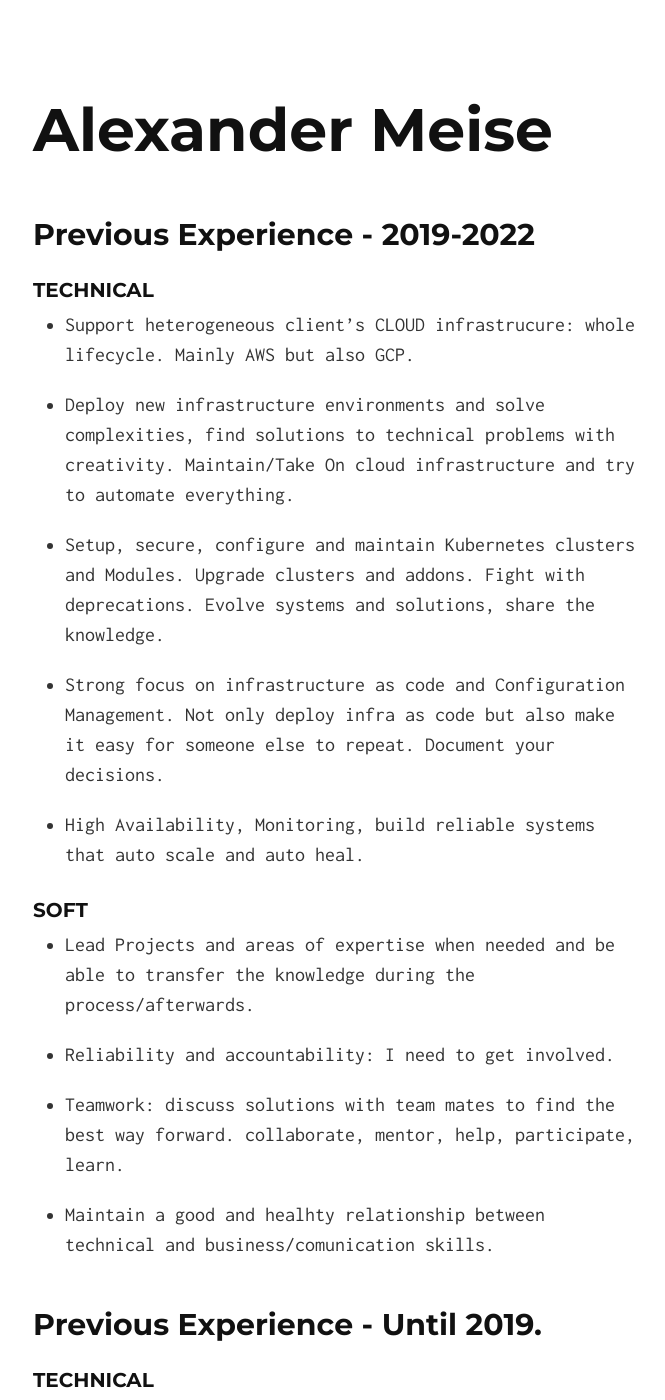
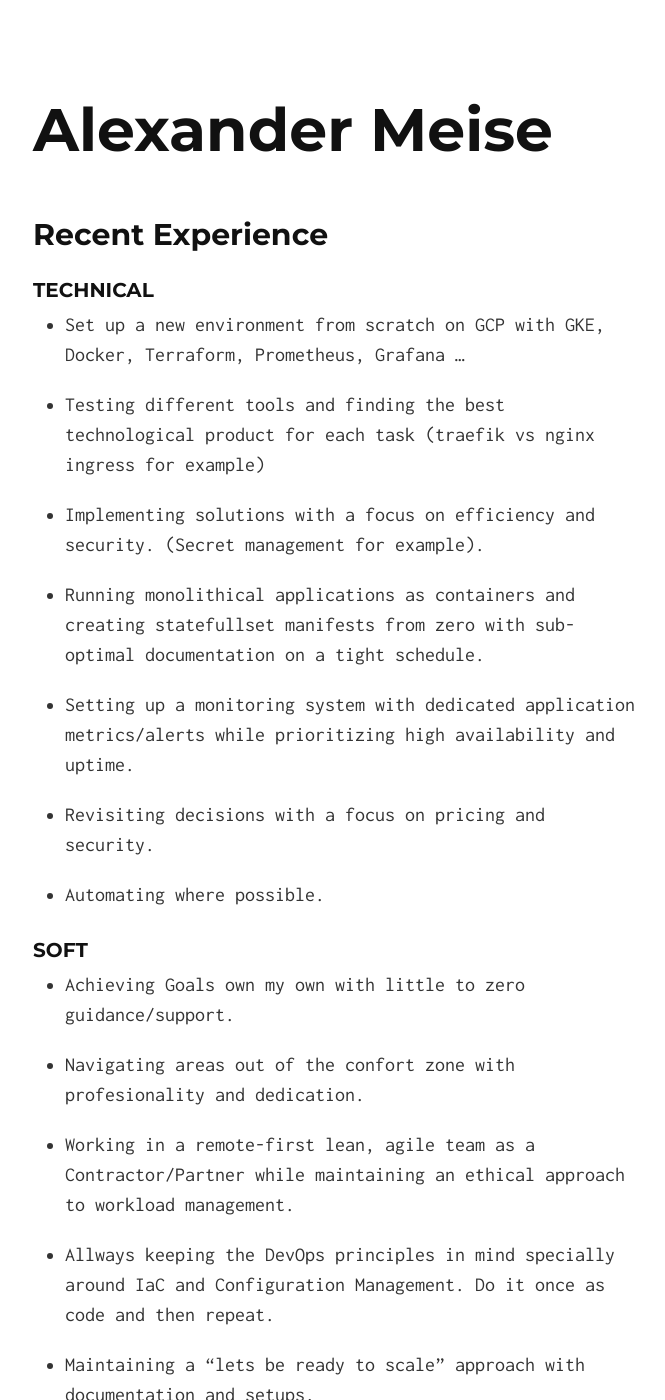
Before and after one commit to alexmeise/alexmeise.github.io, a Jekyll site: the page built from projects.md, in a window 1280 px wide and 1400 px high. Shown: the whole window, without its empty margins (305-970 px from the left). Built offline with Jekyll 4.4.1, drawn with Linux system fonts in a browser that asks for light colours; our own code applies the rules of GitHub Pages for plain Markdown files; some of the changed text lies outside the part shown.

Commit message:
updating experience at NG and status

```diff
--- a/projects.md
+++ b/projects.md
@@ -1,3 +1,34 @@
+## Recent Experience
+### Technical
+* Set up a new environment from scratch on GCP with GKE, Docker, Terraform, Prometheus, Grafana ...
+
+* Testing different tools and finding the best technological product for each task (traefik vs nginx ingress for example)
+
+* Implementing solutions with a focus on efficiency and security. (Secret management for example).
+
+* Running monolithical applications as containers and creating statefullset manifests from zero with sub-optimal documentation on a tight schedule.
+
+* Setting up a monitoring system with dedicated application metrics/alerts while prioritizing high availability and uptime.
+
+* Revisiting decisions with a focus on pricing and security.
+
+* Automating where possible.
+
+### Soft
+* Achieving Goals own my own with little to zero guidance/support.
+
+* Navigating areas out of the confort zone with profesionality and dedication.
+
+* Working in a remote-first lean, agile team as a Contractor/Partner while maintaining an ethical approach to workload management.
+
+* Allways keeping the DevOps principles in mind specially around IaC and Configuration Management. Do it once as code and then repeat.
+
+* Maintaining a "lets be ready to scale" approach with documentation and setups.
+
+* Ready to help team mates and handover information as needed.
+
+* Self-critical, Responsible, Engaged.
+
 ## Previous Experience - 2019-2022
 ### Technical
 * Support heterogeneous client's CLOUD infrastrucure: whole lifecycle. Mainly AWS but also GCP.
```
Also changed, not shown: other parts of projects.md (+0 -3 lines), cv.md (+5 -5 lines), index.md (+1 -12 lines).
